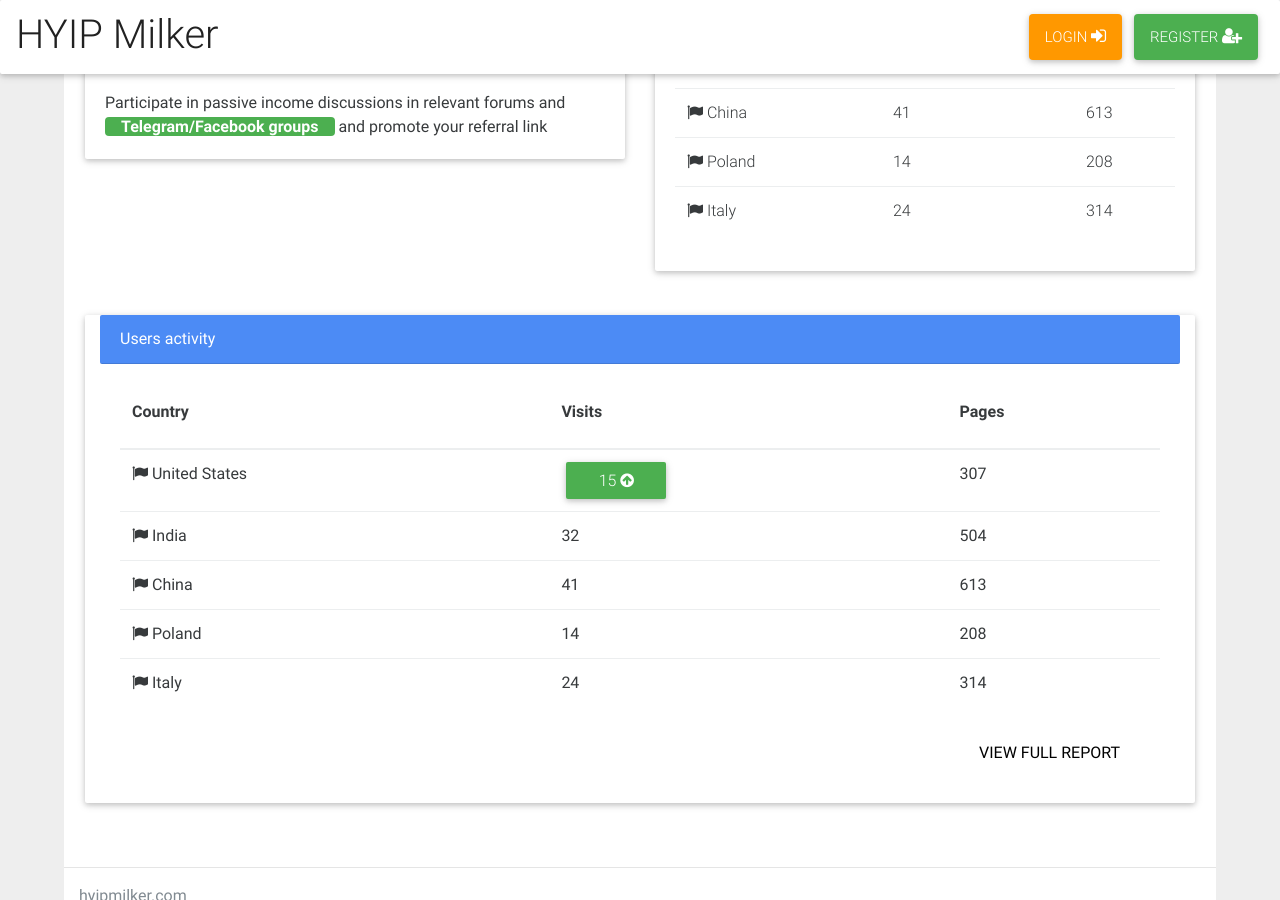
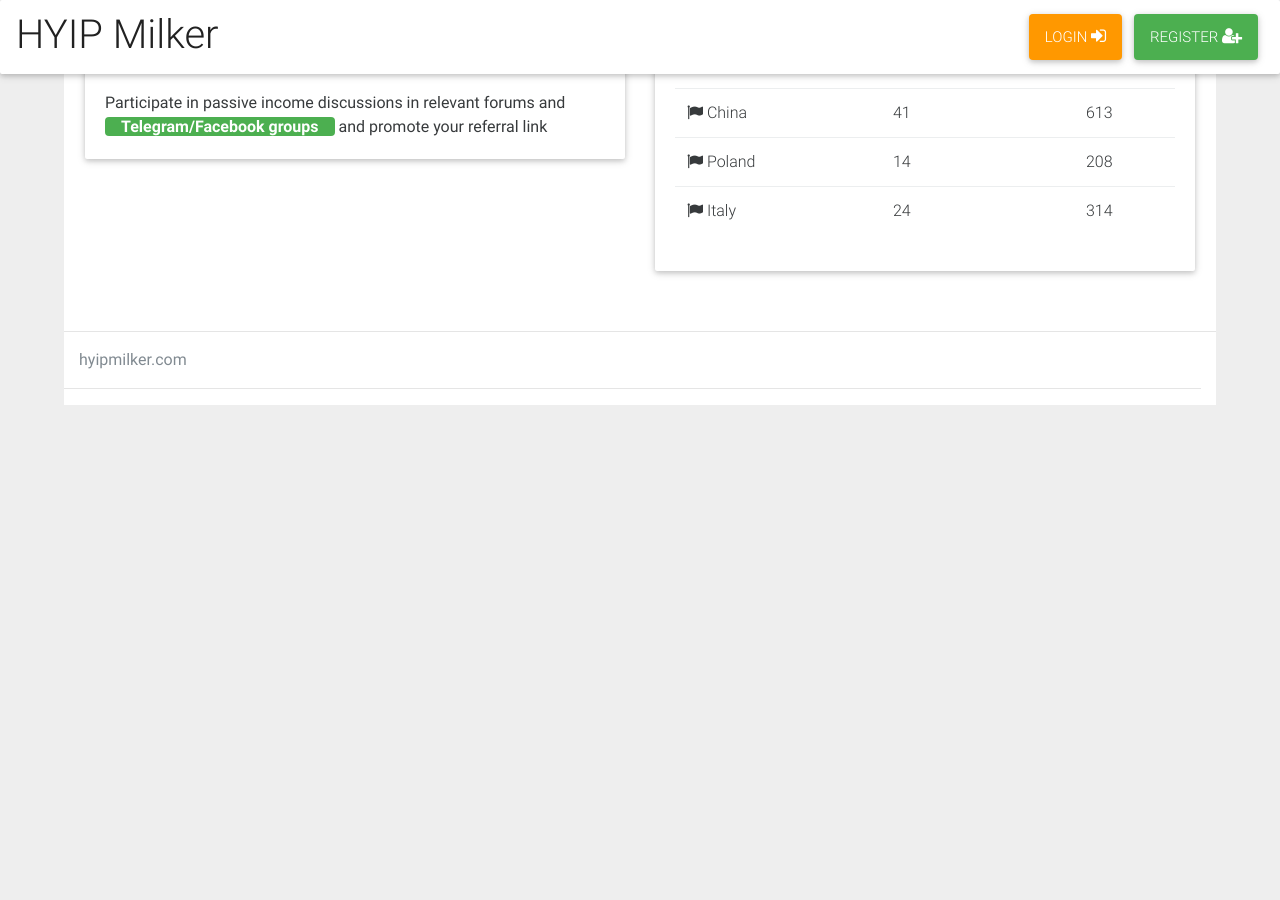
Before and after one commit to hm-gthb/hm-gthb.github.io, a Jekyll site: the page built from dashboard.html, in a window 1280 px wide and 900 px high, scrolled down 523 px. Built offline with Jekyll 4.4.1, drawn with Linux system fonts in a browser that asks for light colours; nearby versions of some CDN libraries; after the commit the page ends 928 px from its top, so only the background shows below that.

Commit message:
Update dashboard.html

```diff
--- a/dashboard.html
+++ b/dashboard.html
@@ -69,7 +69,7 @@ permalink: dashboard.html
 
 
                 <table class="table large-header">
-                  <thead>
+                  <thead class = "blue">
                     <tr>
                       <th>Country</th>
                       <th>Visits</th>
@@ -115,59 +115,6 @@ permalink: dashboard.html
 
 
 
-
-        <div class="card mb-r col-md-6">
-          <div class="card-header white-text">
-            Users activity
-          </div>
-          <div class="card-block">
-            <table class="table large-header">
-              <thead>
-                <tr>
-                  <th>Country</th>
-                  <th>Visits</th>
-                  <th>Pages</th>
-                </tr>
-              </thead>
-              <tbody>
-                <tr>
-                  <td><i class = "fa fa-flag"></i> United States</td>
-                  <td><span class="tag big-tag green">15 <i class="fa fa-arrow-circle-up"></i></span></td>
-                  <td>307</td>
-                </tr>
-                <tr>
-                  <td><i class = "fa fa-flag"></i> India</td>
-                  <td>32</td>
-                  <td>504</td>
-                </tr>
-                <tr>
-                  <td><i class = "fa fa-flag"></i> China</td>
-                  <td>41</td>
-                  <td>613</td>
-                </tr>
-                <tr>
-                  <td><i class = "fa fa-flag"></i> Poland</td>
-                  <td>14</td>
-                  <td>208</td>
-                </tr>
-                <tr>
-                  <td><i class = "fa fa-flag"></i> Italy</td>
-                  <td>24</td>
-                  <td>314</td>
-                </tr>
-              </tbody>
-            </table>
-
-            <button class="btn-flat waves-effect float-xs-right">View full report</button>
-
-          </div>
-        </div>
-
-
-
-
-
-
   </div>
 
   <hr />
```
